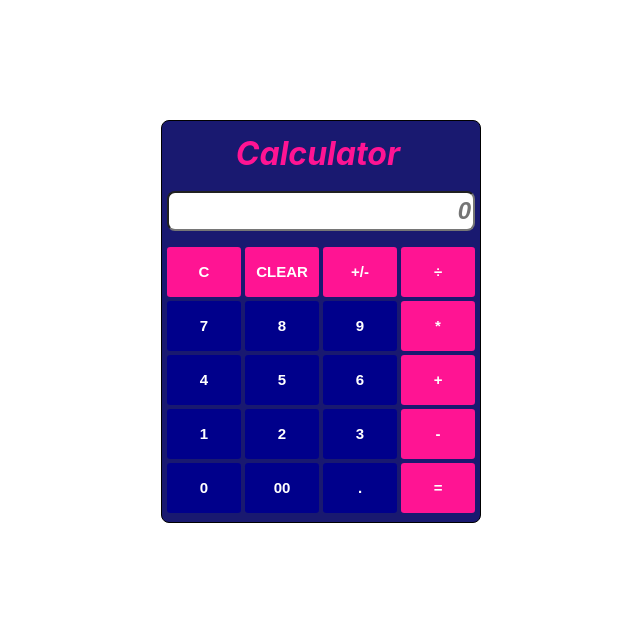
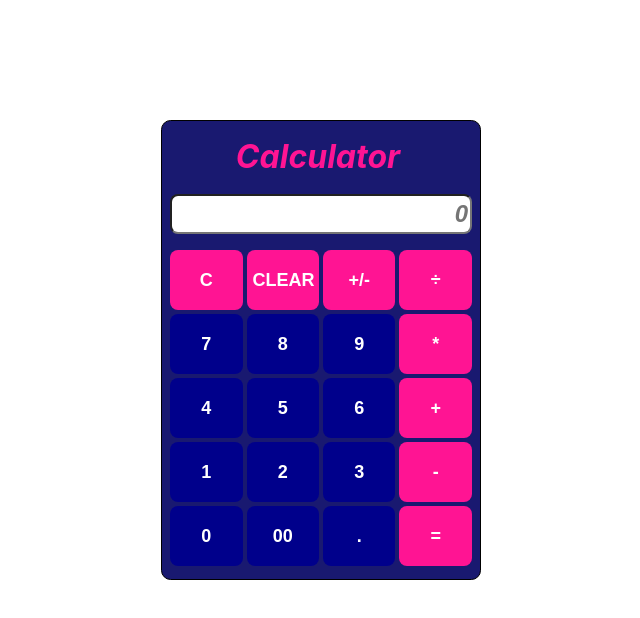
Before and after one commit to VLK2021/calculator, a React (Create React App) app: page / in a window 1280 px wide. Shown: the top 618 px of the page, without its empty margins (319-959 px from the left). Built offline with nearby package versions, Linux system fonts and the light colour scheme.

Commit message:
finished 1-st step

```diff
--- a/src/App.css
+++ b/src/App.css
@@ -1,4 +1,4 @@
-.container{
+.container {
     display: flex;
     justify-content: center;
     align-items: center;
@@ -9,8 +9,8 @@
     width: 20rem;
     background: var(--var-bg-color);
     border: 1px solid black;
-    border-radius: 0.5rem;
-    padding: 0.3rem;
+    border-radius: 0.6rem;
+    padding: 0.5rem;
     box-sizing: border-box;
     position: absolute;
     top: 15%;
@@ -26,7 +26,6 @@ h1 {
     padding: 0.5rem;
     box-sizing: border-box;
     margin: 0;
-
 }
 
 .form {
@@ -58,25 +57,25 @@ h1 {
     column-gap: 4px;
     gap: 4px;
     box-sizing: border-box;
-
 }
 
 .btn {
     width: 24%;
     font-weight: bold;
-    font-size: 15px;
-    min-height: 50px;
-    border-radius: 0.2rem;
+    font-size: 18px;
+    min-height: 60px;
+    border-radius: 0.5rem;
     color: var(--var-color-number-btn);
     background: var(--var-bg-color-btn);
     border: none;
 }
 
-.btnBig {
-    width: 49.4%;
+.btn:hover {
+    opacity: 0.5;
+    color: lawngreen;
+    transition: 0.5ms;
 }
 
-.altBtn{
+.altBtn {
     background: var(--var-bg-color-btn-topRight);
-    color: var(--var-color-number-btn);
 }
--- a/src/App.js
+++ b/src/App.js
@@ -22,7 +22,7 @@ function App() {
         }
     };
 
-    const getOff = e => {
+    const getClear = e => {
         setResult('');
     };
 
@@ -48,7 +48,7 @@ function App() {
 
                 <div className={'btnBlock'}>
                     <button name={'C'} className={'btn altBtn'} onClick={clearOne}>C</button>
-                    <button name={'CLEAR'} className={'btn altBtn'} onClick={getOff}>CLEAR</button>
+                    <button name={'CLEAR'} className={'btn altBtn'} onClick={getClear}>CLEAR</button>
                     <button name={'C'} className={'btn altBtn'} onClick={getPlusMinus}>+/-</button>
                     <button name={'/'} className={'btn altBtn'} onClick={getNumber}>&divide;</button>
                     <button name={'7'} className={'btn'} onClick={getNumber}>7</button>
--- a/src/index.css
+++ b/src/index.css
@@ -3,7 +3,7 @@
     --var-bg-color-btn: #00008b;
     --var-color-number-btn: #ffffff;
     --var-bg-color-btn-topRight: #ff1493;
-  --var-color-black: green;
+    --var-color-black: #008000;
 }
 
 body {
```
Lines whose indentation alone changed are shown as unchanged.
